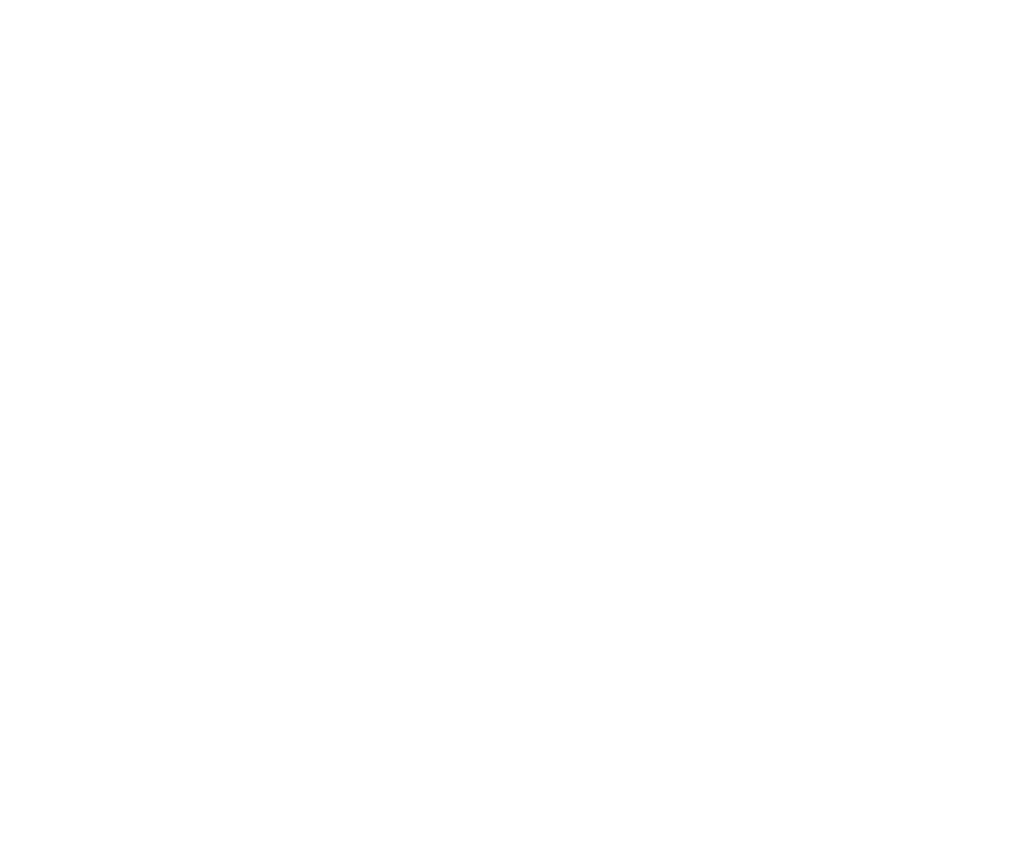
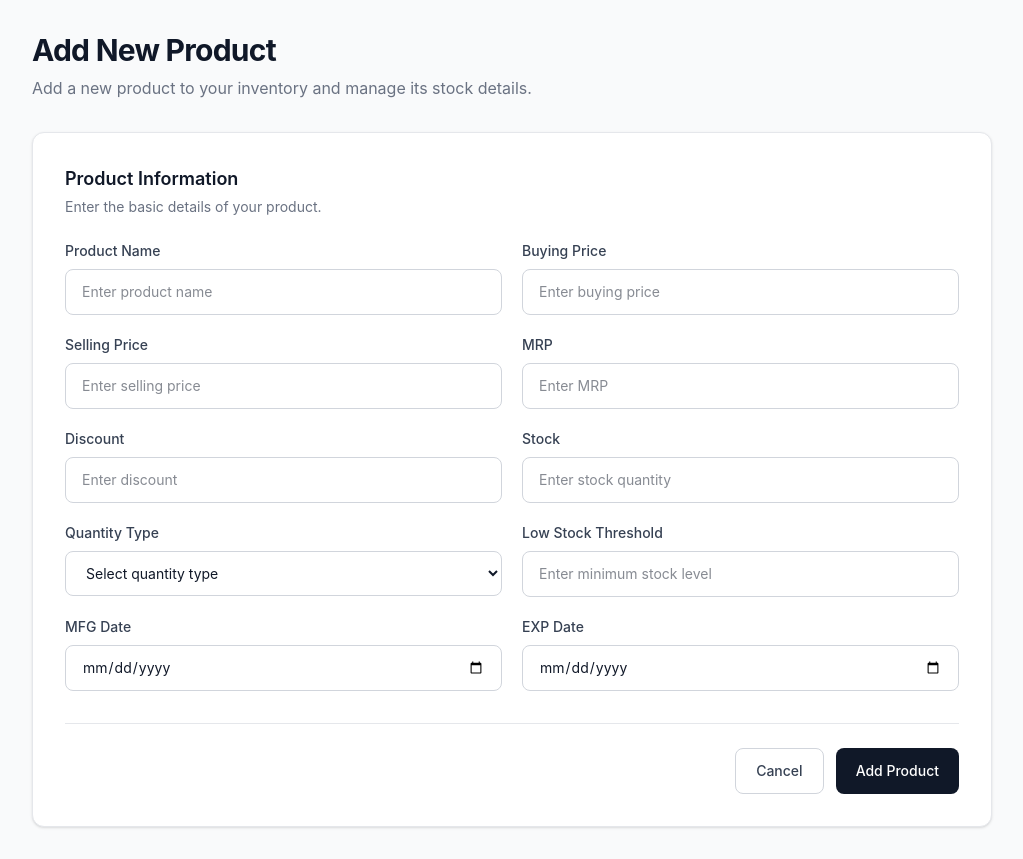
Before and after one commit to developer-abu/BizTrack, a React (Vite) app in the folder client/: page /products/create in a window 1280 px wide. Before the commit this address had no page. Shown: the whole page, without its empty margins (128-1151 px from the left). Before the commit the page ends 800 px from the top, so only its background shows below. Built offline with nearby package versions, Linux system fonts and the light colour scheme.

Commit message:
frontend form creation for adding product done successfully

```diff
--- a/client/src/App.jsx
+++ b/client/src/App.jsx
@@ -4,6 +4,7 @@
 import Register from './pages/Register'
 import Login from './pages/Login'
 import Dashboard from './pages/Dashboard'
+import AddProduct from './pages/AddProduct'
 
 const App = () => {
   return (
@@ -13,6 +14,7 @@
     <Route path="/register" element={<Register/>}/>
     <Route path="/login" element={<Login/>}/>
     <Route path="/dashboard" element={<Dashboard/>}/>
+    <Route path="/products/create" element={<AddProduct/>}/>
    </Routes>
    </BrowserRouter>
   )
--- /dev/null
+++ b/client/src/components/AddProduct/AddProductForm.jsx
@@ -0,0 +1,123 @@
+import React from "react";
+import FormInput from "./FormInput";
+import FormActions from "./FormActions";
+
+const AddProductForm = () => {
+  return (
+    <form className="rounded-xl border border-gray-200 bg-white p-6 shadow-sm sm:p-8">
+      {/* Product information */}
+      <div>
+        <h2 className="text-lg font-semibold text-gray-900">
+          Product Information
+        </h2>
+
+        <p className="mt-1 text-sm text-gray-500">
+          Enter the basic details of your product.
+        </p>
+      </div>
+
+      {/* Form fields */}
+      <div className="mt-6 grid grid-cols-1 gap-5 sm:grid-cols-2">
+        {/* Product name */}
+        <FormInput
+          label="Product Name"
+          name="productName"
+          type="text"
+          placeholder="Enter product name"
+        />
+
+        {/* Buying price */}
+        <FormInput
+          label="Buying Price"
+          name="buyingPrice"
+          type="number"
+          placeholder="Enter buying price"
+        />
+
+        {/* Selling price */}
+        <FormInput
+          label="Selling Price"
+          name="sellingPrice"
+          type="number"
+          placeholder="Enter selling price"
+        />
+
+        {/* MRP */}
+        <FormInput
+          label="MRP"
+          name="mrp"
+          type="number"
+          placeholder="Enter MRP"
+        />
+
+        {/* Discount */}
+        <FormInput
+          label="Discount"
+          name="discount"
+          type="number"
+          placeholder="Enter discount"
+        />
+
+        {/* Stock */}
+        <FormInput
+          label="Stock"
+          name="stock"
+          type="number"
+          placeholder="Enter stock quantity"
+        />
+
+{/* Quantity type */}
+<div>
+  <label
+    htmlFor="quantityType"
+    className="mb-2 block text-sm font-medium text-gray-700"
+  >
+    Quantity Type
+  </label>
+
+  <select
+    id="quantityType"
+    name="quantityType"
+    className="w-full rounded-lg border border-gray-300 bg-white px-4 py-3 text-sm text-gray-900 outline-none transition focus:border-gray-500 focus:ring-1 focus:ring-gray-500"
+  >
+    <option value="">Select quantity type</option>
+    <option value="pieces">Pieces</option>
+    <option value="kg">Kilogram (kg)</option>
+    <option value="g">Gram (g)</option>
+    <option value="liter">Liter (L)</option>
+    <option value="packet">Packet</option>
+    <option value="box">Box</option>
+    <option value="bottle">Bottle</option>
+  </select>
+</div>
+
+        {/* Low stock threshold */}
+        <FormInput
+          label="Low Stock Threshold"
+          name="lowStockThreshold"
+          type="number"
+          placeholder="Enter minimum stock level"
+        />
+
+        {/* Manufacturing date */}
+        <FormInput
+          label="MFG Date"
+          name="manufacturingDate"
+          type="date"
+        />
+
+        {/* Expiry date */}
+        <FormInput
+          label="EXP Date"
+          name="expiryDate"
+          type="date"
+        />
+      </div>
+
+      {/* Form actions */}
+      <FormActions />
+    </form>
+  );
+};
+
+export default AddProductForm;
--- /dev/null
+++ b/client/src/components/AddProduct/AddProductHeader.jsx
@@ -0,0 +1,19 @@
+import React from "react";
+
+const AddProductHeader = () => {
+  return (
+    <div className="mb-8">
+      {/* Page title */}
+      <h1 className="text-2xl font-bold tracking-tight text-gray-900 sm:text-3xl">
+        Add New Product
+      </h1>
+
+      {/* Page description */}
+      <p className="mt-2 text-sm leading-6 text-gray-500 sm:text-base">
+        Add a new product to your inventory and manage its stock details.
+      </p>
+    </div>
+  );
+};
+
+export default AddProductHeader;
--- /dev/null
+++ b/client/src/components/AddProduct/FormActions.jsx
@@ -0,0 +1,25 @@
+import React from "react";
+
+const FormActions = () => {
+  return (
+    <div className="mt-8 flex flex-col-reverse gap-3 border-t border-gray-200 pt-6 sm:flex-row sm:justify-end">
+      {/* Cancel button */}
+      <button
+        type="button"
+        className="rounded-lg border border-gray-300 px-5 py-3 text-sm font-medium text-gray-700 transition-colors hover:bg-gray-50"
+      >
+        Cancel
+      </button>
+
+      {/* Submit button */}
+      <button
+        type="submit"
+        className="rounded-lg bg-gray-900 px-5 py-3 text-sm font-medium text-white transition-colors hover:bg-gray-800"
+      >
+        Add Product
+      </button>
+    </div>
+  );
+};
+
+export default FormActions;
--- /dev/null
+++ b/client/src/components/AddProduct/FormInput.jsx
@@ -0,0 +1,26 @@
+import React from "react";
+
+const FormInput = ({label,name,type = "text",placeholder,}) => {
+  return (
+    <div>
+      {/* Input label */}
+      <label
+        htmlFor={name}
+        className="mb-2 block text-sm font-medium text-gray-700"
+      >
+        {label}
+      </label>
+
+      {/* Input field */}
+      <input
+        id={name}
+        name={name}
+        type={type}
+        placeholder={placeholder}
+        className="w-full rounded-lg border border-gray-300 px-4 py-3 text-sm text-gray-900 outline-none transition focus:border-gray-500 focus:ring-1 focus:ring-gray-500"
+      />
+    </div>
+  );
+};
+
+export default FormInput;
--- /dev/null
+++ b/client/src/pages/AddProduct.jsx
@@ -0,0 +1,16 @@
+import React from 'react'
+import AddProductHeader from '../components/AddProduct/AddProductHeader'
+import AddProductForm from '../components/AddProduct/AddProductForm'
+
+const AddProduct = () => {
+  return (
+    <div className="min-h-screen bg-gray-50">
+      <main className="mx-auto max-w-5xl px-4 py-8 sm:px-6 lg:px-8">
+<AddProductHeader/>
+<AddProductForm/>
+      </main>
+    </div>
+  )
+}
+
+export default AddProduct
```
